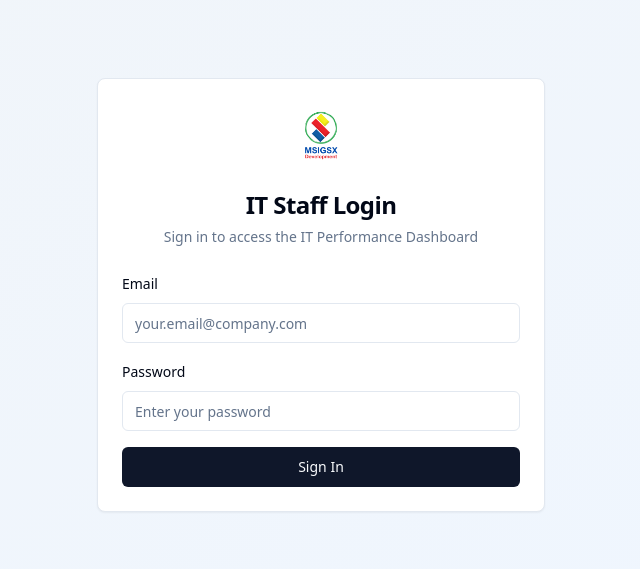
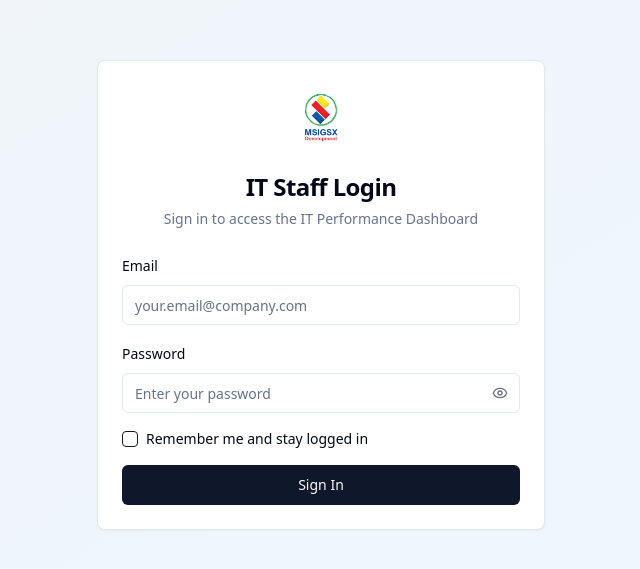
Before and after one commit to Somchit-cmd/msigsx-it-report, a React (Vite) app: page / in a window 1280 px wide. Shown: the part 105-674 px from the top of the page, without its empty margins (319-959 px from the left). Built offline with nearby package versions, Linux system fonts and the light colour scheme; no server answers.

Commit message:
Add password visibility, remember me, and stay logged in
Implement password visibility toggle, remember me functionality, and persistent login state in the login form.

```diff
--- a/src/components/auth/LoginPage.tsx
+++ b/src/components/auth/LoginPage.tsx
@@ -4,10 +4,11 @@ import { Card, CardContent, CardDescription, CardHeader, CardTitle } from "@/com
 import { Button } from "@/components/ui/button";
 import { Input } from "@/components/ui/input";
 import { Label } from "@/components/ui/label";
-import { Loader2 } from 'lucide-react';
+import { Checkbox } from "@/components/ui/checkbox";
+import { Loader2, Eye, EyeOff } from 'lucide-react';
 
 interface LoginPageProps {
-  onLogin: (email: string, password: string) => Promise<void>;
+  onLogin: (email: string, password: string, rememberMe: boolean) => Promise<void>;
   loading: boolean;
 }
 
@@ -16,11 +17,13 @@ const LoginPage = ({ onLogin, loading }: LoginPageProps) => {
     email: '',
     password: '',
   });
+  const [showPassword, setShowPassword] = useState(false);
+  const [rememberMe, setRememberMe] = useState(false);
 
   const handleSubmit = async (e: React.FormEvent) => {
     e.preventDefault();
     if (formData.email && formData.password) {
-      await onLogin(formData.email, formData.password);
+      await onLogin(formData.email, formData.password, rememberMe);
     }
   };
 
@@ -52,15 +55,41 @@ const LoginPage = ({ onLogin, loading }: LoginPageProps) => {
             </div>
             <div className="space-y-2">
               <Label htmlFor="password">Password</Label>
+              <div className="relative">
                 <Input
                   id="password"
-                type="password"
+                  type={showPassword ? "text" : "password"}
                   value={formData.password}
                   onChange={(e) => setFormData({...formData, password: e.target.value})}
                   placeholder="Enter your password"
                   required
                   disabled={loading}
+                  className="pr-10"
                 />
+                <button
+                  type="button"
+                  onClick={() => setShowPassword(!showPassword)}
+                  className="absolute right-3 top-1/2 transform -translate-y-1/2 text-gray-500 hover:text-gray-700"
+                  disabled={loading}
+                >
+                  {showPassword ? (
+                    <EyeOff className="h-4 w-4" />
+                  ) : (
+                    <Eye className="h-4 w-4" />
+                  )}
+                </button>
+              </div>
+            </div>
+            <div className="flex items-center space-x-2">
+              <Checkbox
+                id="rememberMe"
+                checked={rememberMe}
+                onCheckedChange={(checked) => setRememberMe(checked as boolean)}
+                disabled={loading}
+              />
+              <Label htmlFor="rememberMe" className="text-sm font-normal">
+                Remember me and stay logged in
+              </Label>
             </div>
             <Button type="submit" className="w-full" disabled={loading}>
               {loading ? (
--- a/src/hooks/useFirebaseAuth.tsx
+++ b/src/hooks/useFirebaseAuth.tsx
@@ -4,6 +4,9 @@ import {
   signInWithEmailAndPassword,
   signOut,
   onAuthStateChanged,
+  setPersistence,
+  browserSessionPersistence,
+  browserLocalPersistence,
   User as FirebaseUser
 } from 'firebase/auth';
 import { auth } from '@/lib/firebase';
@@ -37,10 +40,15 @@ export const useFirebaseAuth = () => {
     return () => unsubscribe();
   }, []);
 
-  const login = async (email: string, password: string) => {
+  const login = async (email: string, password: string, rememberMe: boolean = false) => {
     try {
       setLoading(true);
+
+      // Set persistence based on remember me option
+      await setPersistence(auth, rememberMe ? browserLocalPersistence : browserSessionPersistence);
+
       await signInWithEmailAndPassword(auth, email, password);
+
       toast({
         title: "Login Successful",
         description: "Welcome to the IT Performance Dashboard.",
```
Lines whose indentation alone changed are shown as unchanged.
